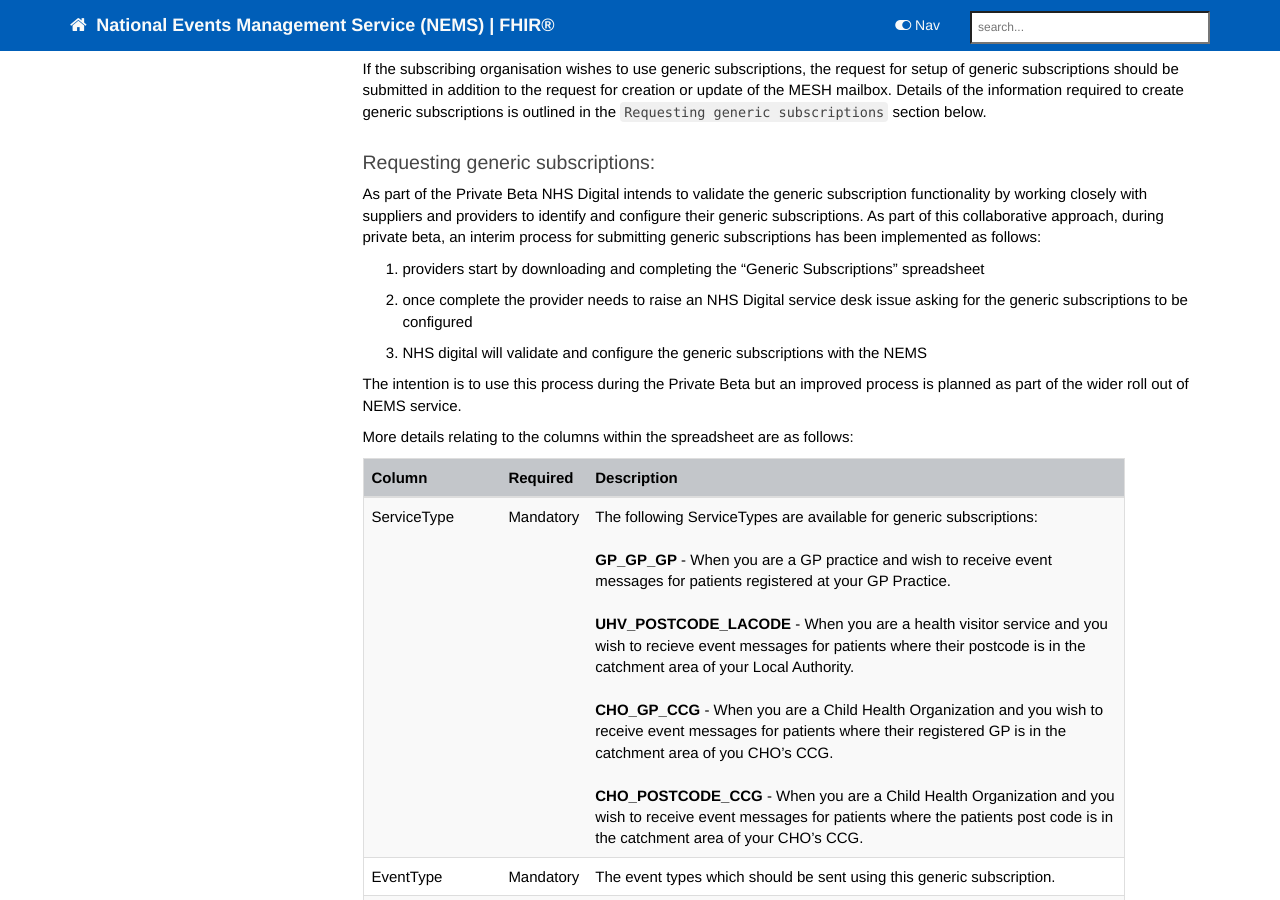
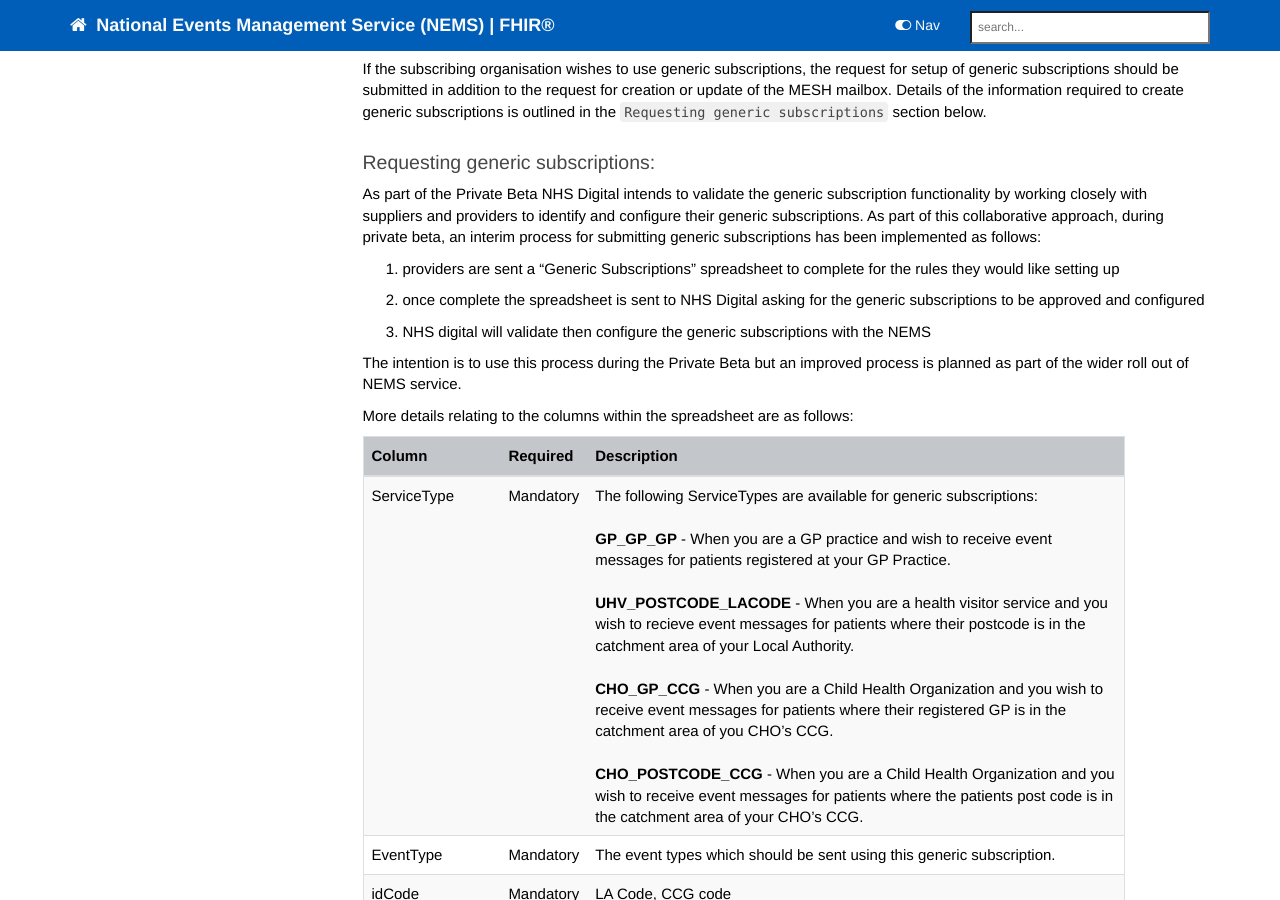
Before and after one commit to nhsconnect/Events-Management, a Jekyll site: the page built from pages/receiver/receiver_requirements.md, in a window 1280 px wide and 900 px high, scrolled down 530 px. Built offline with Jekyll 4.4.1, drawn with Linux system fonts in a browser that asks for light colours; nearby versions of some CDN libraries; comment, search, counter and statistics services are not loaded.

Commit message:
Wording improvements

```diff
--- a/pages/receiver/receiver_requirements.md
+++ b/pages/receiver/receiver_requirements.md
@@ -25,9 +25,9 @@ If the subscribing organisation wishes to use generic subscriptions, the request
 
 As part of the Private Beta NHS Digital intends to validate the generic subscription functionality by working closely with suppliers and providers to identify and configure their generic subscriptions. As part of this collaborative approach, during private beta, an interim process for submitting generic subscriptions has been implemented as follows:
 
-1. providers start by downloading and completing the "Generic Subscriptions" spreadsheet
-2. once complete the provider needs to raise an NHS Digital service desk issue asking for the generic subscriptions to be configured
-3. NHS digital will validate and configure the generic subscriptions with the NEMS
+1. providers are sent a "Generic Subscriptions" spreadsheet to complete for the rules they would like setting up
+2. once complete the spreadsheet is sent to NHS Digital asking for the generic subscriptions to be approved and configured
+3. NHS digital will validate then configure the generic subscriptions with the NEMS
 
 The intention is to use this process during the Private Beta but an improved process is planned as part of the wider roll out of NEMS service.
 
```
Also changed, not shown: index.md (+1 -1 lines).
